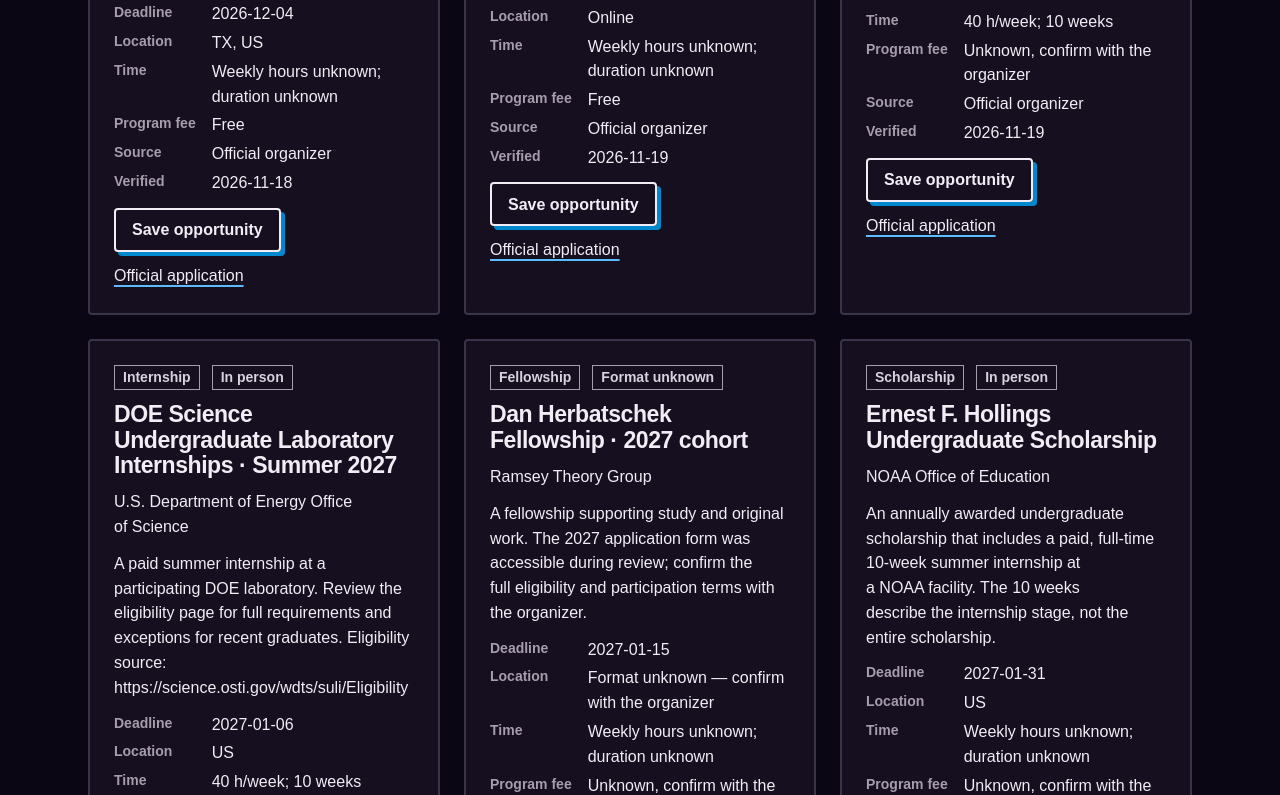
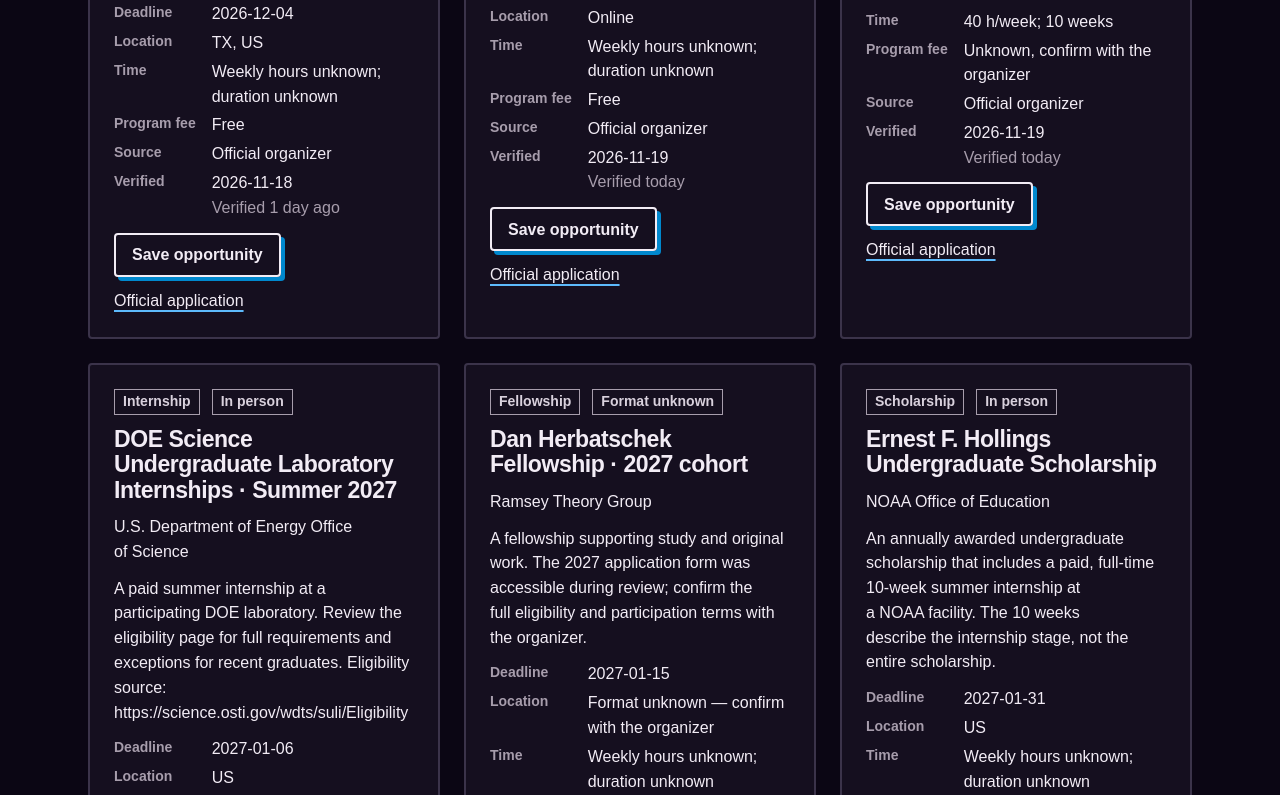
Before and after one commit to Zerune0/opportunity-compass, a Next.js app: page /quests in a window 1280 px wide. Shown: the part 1037-1832 px from the top of the page. Built offline with nearby package versions, Linux system fonts and the light colour scheme; a web font is replaced by a local one.

Commit message:
feat(quests): show relative verification dates on board cards

```diff
--- a/app/quests/page.tsx
+++ b/app/quests/page.tsx
@@ -3,6 +3,7 @@ import Link from "next/link";
 import { useState } from "react";
 import { saveSavedOpportunityIds } from "../../lib/store";
 import { normalizeTag } from "../../lib/tags";
+import { VerificationAge } from "./verification-age-badge";
 import type { Opportunity } from "../../lib/types";
 import { emptyFilters, filterCatalog, orderedCatalog, type BoardFilters } from "./board-model";
 import { sourceLabels, useQuestContext } from "./use-quest-context";
@@ -53,7 +54,7 @@ export default function QuestBoard() {
  <h2><Link href={`/quests/${encodeURIComponent(o.id)}`}>{o.title}</Link></h2><p>{o.organizer}</p><p>{o.summary}</p>
  <dl><dt>Deadline</dt><dd>{o.deadline ?? "Unknown, confirm with the organizer"}</dd><dt>Location</dt><dd>{[o.location.city, o.location.state, o.location.country].filter(Boolean).join(", ") || (o.location.format === "online" ? "Online" : o.location.format === "unknown" ? "Format unknown — confirm with the organizer" : "Unknown, confirm with the organizer")}</dd>
  <dt>Time</dt><dd>{o.time_commitment.hours_per_week == null ? "Weekly hours unknown" : `${o.time_commitment.hours_per_week} h/week`}; {o.time_commitment.total_weeks == null ? "duration unknown" : `${o.time_commitment.total_weeks} ${o.time_commitment.total_weeks === 1 ? "week" : "weeks"}`}</dd>
- <dt>Program fee</dt><dd>{o.cost.fee_usd == null ? "Unknown, confirm with the organizer" : o.cost.fee_usd === 0 ? "Free" : `$${o.cost.fee_usd}`}</dd><dt>Source</dt><dd>{sourceLabels[o.source_tier ?? "official"]}</dd><dt>{o.source_tier === "user_posted" ? "Sample record date" : "Verified"}</dt><dd>{o.verified_on}</dd></dl>
+ <dt>Program fee</dt><dd>{o.cost.fee_usd == null ? "Unknown, confirm with the organizer" : o.cost.fee_usd === 0 ? "Free" : `$${o.cost.fee_usd}`}</dd><dt>Source</dt><dd>{sourceLabels[o.source_tier ?? "official"]}</dd><dt>{o.source_tier === "user_posted" ? "Sample record date" : "Verified"}</dt><dd>{o.verified_on}<VerificationAge opportunity={o} today={context.today} /></dd></dl>
  {sort === "match" && explanations.get(o.id)?.reasons.map(r => <p key={r.kind}>{r.text}</p>)}
  <button type="button" className="rpg-button rpg-button--secondary" disabled={!context.loaded} aria-pressed={saved.includes(o.id)} aria-label={`${saved.includes(o.id) ? "Unsave" : "Save"} ${o.title}`} onClick={() => toggle(o.id)}>{saved.includes(o.id) ? "Saved" : "Save opportunity"}</button>
  {o.source_tier !== "user_posted" && !o.is_sample && <a href={o.official_url}>Official application</a>}
```
